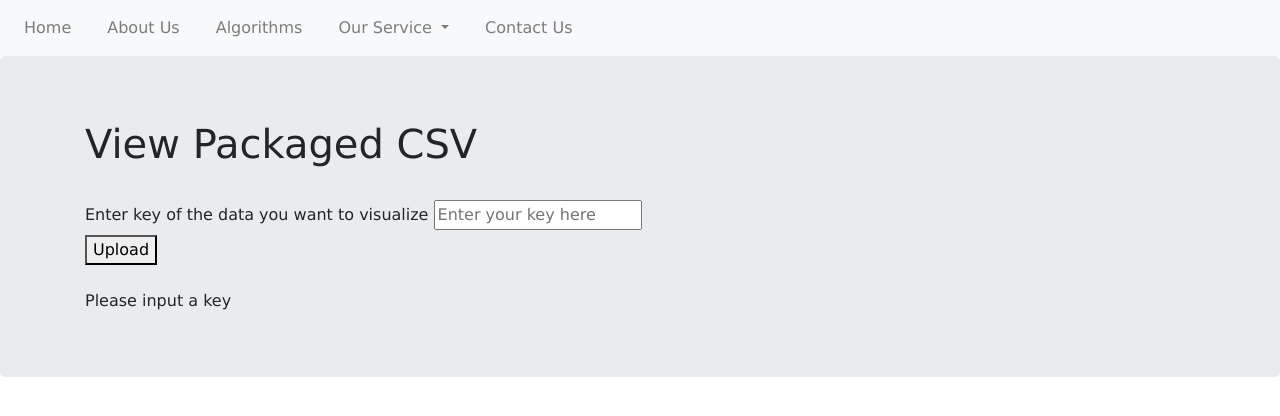
After one commit to DaeyongK/Data_science_project, a Django app: page /Data_Science_Web_App/visual/ in a window 1280 px wide. The commit adds this page. Shown: the top 416 px of the page. Run offline with Django 3.2, Linux system fonts and the light colour scheme; some libraries are stand-ins or nearby versions.

Commit message:
Added visualization option and fixed csv writing

```diff
--- a/Data_Science_Web_App/templates/Data_Science_Web_App/base.html
+++ b/Data_Science_Web_App/templates/Data_Science_Web_App/base.html
@@ -55,6 +55,7 @@
                 <a class="dropdown-item" href="{% url 'Data_Science_Web_App:plot' %}">Scatter Plot</a>
                 <a class="dropdown-item" href="{% url 'Data_Science_Web_App:histoplot' %}">Histogram</a>
                 <a class="dropdown-item" href="{% url 'Data_Science_Web_App:package' %}">Packaging</a>
+                <a class="dropdown-item" href="{% url 'Data_Science_Web_App:visual' %}">Visualization</a>
               </div>
 
             </li>
--- /dev/null
+++ b/Data_Science_Web_App/templates/Data_Science_Web_App/visual.html
@@ -0,0 +1,20 @@
+{% extends 'Data_Science_Web_App/base.html' %}
+{% block body_block %}
+<div class="jumbotron">
+  <div class="container">
+    <h1>View Packaged CSV</h1>
+    <br>
+    <form enctype='multipart/form-data' method="POST">
+      {% csrf_token %}
+      <label for="key_field">Enter key of the data you want to visualize</label>
+      <input type="text" name="key_field" placeholder="Enter your key here">
+      <br>
+      <button type="submit">Upload</button>
+      <br>
+    </form>
+    <br>
+    {{ loaded_data | safe }}
+  </div>
+</div>
+
+{% endblock %}
--- a/Data_Science_Web_App/urls.py
+++ b/Data_Science_Web_App/urls.py
@@ -13,4 +13,5 @@ urlpatterns = [
     path('interpolation_NAN/', views.interpolation, name='interpolation'),
     path('transformation/', views.transformation, name='transformation'),
     path('packaging/', views.package, name='package'),
+    path('visual/', views.visual, name = 'visual'),
 ]
--- a/Data_Science_Web_App/views.py
+++ b/Data_Science_Web_App/views.py
@@ -11,9 +11,10 @@ from django.http import HttpResponse
 import pytz
 import datetime
 from . import forms
+from IPython.display import HTML
 from Data_Science_Web_App.models import TemporaryFile
 import os
-import pandas
+import pandas as pd
 import mpld3
 import csv
 import random
@@ -247,8 +248,8 @@ def plot(request):
                 return render(request, template_name, context)
 
 
-            #Reading data_file with pandas, so that data_set is now a pandas dataframe
-            data_set = pandas.read_csv(data_file)
+            #Reading data_file with pd, so that data_set is now a pd dataframe
+            data_set = pd.read_csv(data_file)
             xR = [lowerX, upperX]
             yR = [lowerY, upperY]
 
@@ -283,6 +284,50 @@ def plot(request):
     return render(request, template_name, context)
 
 
+
+
+
+
+
+def visual(request):
+
+    template_name = 'Data_Science_Web_App/visual.html'
+
+
+    #Default rendering
+    if request.method == "GET":
+        context={
+            'loaded_data': 'Please input a key',
+        }
+        return render(request, template_name, context)
+
+
+    try:
+        key_field = request.POST.get('key_field')
+        if key_field == "":
+            context={
+                'loaded_data': 'Please input a key!',
+            }
+            return render(request, template_name, context)
+        else:
+            try:
+                csv_file = locate(key_field)
+                data_set = pd.read_csv(csv_file).to_html()
+                # print(csv_file)
+                context = {
+                    'loaded_data': data_set,
+                }
+                return render(request, template_name, context)
+            except:
+                context = {
+                    'loaded_data': 'Key value did not correspond to a CSV file'
+                }
+                return render(request, template_name, context)
+    except:
+        context = {
+            'loaded_data': 'Something went wrong, this is not supposed to happen'
+        }
+        return render(request, template_name, context)
 
 
 
@@ -377,8 +422,8 @@ def histoplot(request):
                 return render(request, template_name, context)
 
 
-            #Reading data_file with pandas, so that data_set is now a pandas dataframe
-            data_set = pandas.read_csv(data_file)
+            #Reading data_file with pd, so that data_set is now a pd dataframe
+            data_set = pd.read_csv(data_file)
             xR = [lowerX, upperX]
             yR = [lowerY, upperY]
 
@@ -462,8 +507,8 @@ def interpolation(request):
                 return render(request, template_name, context)
 
 
-            #Reading data_file with pandas, so that data_set is now a pandas dataframe
-            data_set = pandas.read_csv(data_file)
+            #Reading data_file with pd, so that data_set is now a pd dataframe
+            data_set = pd.read_csv(data_file)
             xR = [lowerX, upperX]
             yR = [lowerY, upperY]
 
@@ -521,13 +566,13 @@ def package(request):
     if 'dl' in request.POST:
         try:
             csv_text = request.POST.get('csv_text')
-            my_list = [num.strip() for num in csv_text.split(',')]
+            segmented_list = [[item.strip() for item in row.split(',')] for row in csv_text.split('\n')]
             response = HttpResponse(content_type = 'text/csv')
             response['Content-Disposition'] = 'attachment; filename = "export_data.csv"'
 
-            writer = csv.writer(response, delimiter = ",")
-            writer.writerow(my_list)
-
+            writer = csv.writer(response)
+            writer.writerow(segmented_list[0])
+            writer.writerows(segmented_list[1:])
             return response
 
         except:
@@ -539,11 +584,14 @@ def package(request):
     elif 'package' in request.POST:
         key = generate_key(10)
         csv_text = request.POST.get('csv_text')
-        my_list = [num.strip() for num in csv_text.split(',')]
+        segmented_list = [[item.strip() for item in row.split(',')] for row in csv_text.split('\n')]
+
         file_name = key + ".csv"
+
         with open(file_name,'w') as f:
-            writer = csv.writer(f, delimiter = ",")
-            writer.writerow(my_list)
+            writer = csv.writer(f)
+            writer.writerow(segmented_list[0])
+            writer.writerows(segmented_list[1:])
 
         file_name = default_storage.save(file_name, open(file_name))
         temp = TemporaryFile(key = key, data = file_name)
--- a/requirements.txt
+++ b/requirements.txt
@@ -7,6 +7,8 @@ django-common-helpers==0.9.2
 django-debug-toolbar==2.2
 django-timezone-field==4.1.1
 importlib-metadata==3.3.0
+ipython==7.19.0
+ipython_genutils==0.2.0
 Jinja2==2.11.2
 kiwisolver==1.2.0
 MarkupSafe==1.1.1
```
Also changed, not shown: db.sqlite3, media/graphs/graph.png, 5 other files.
